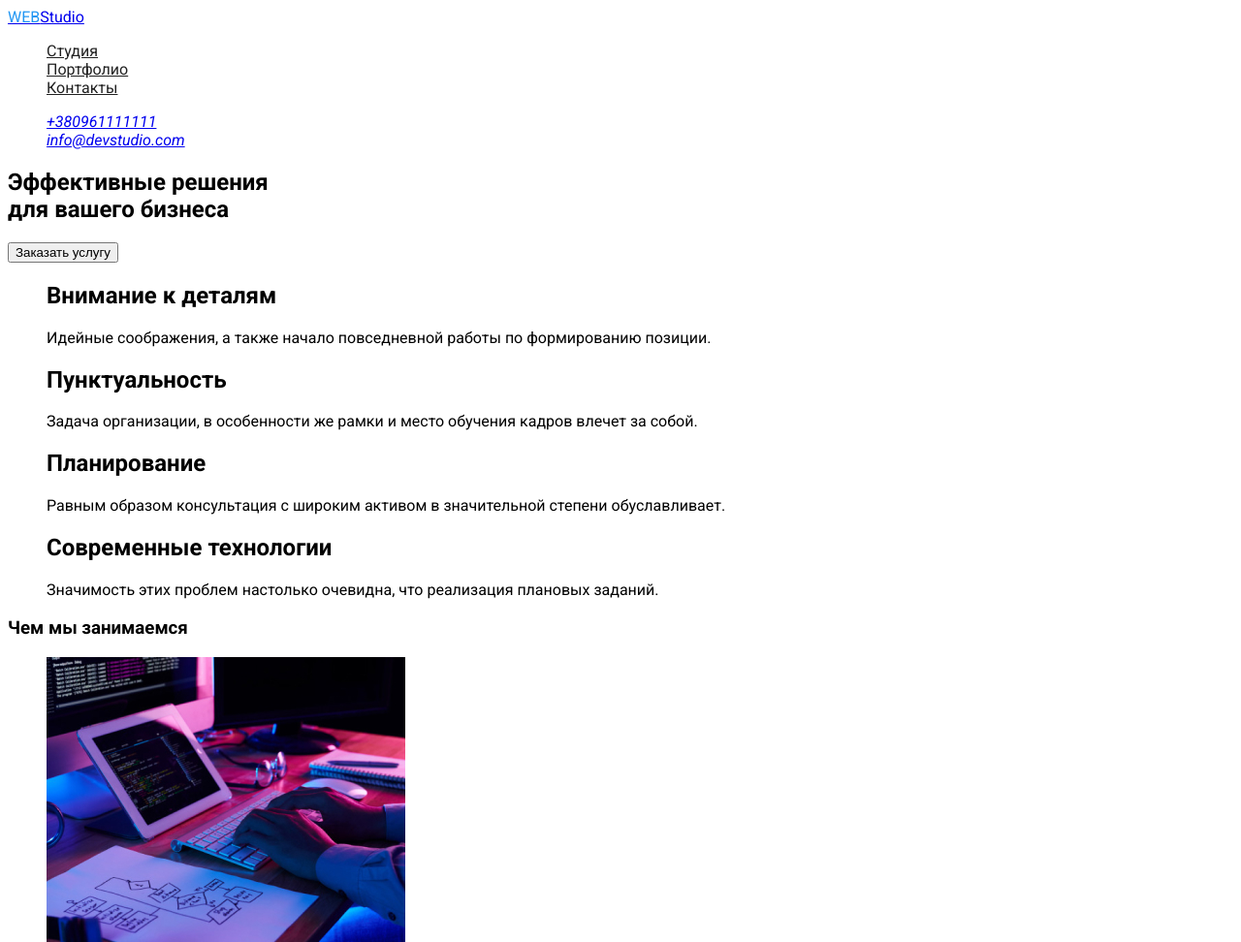
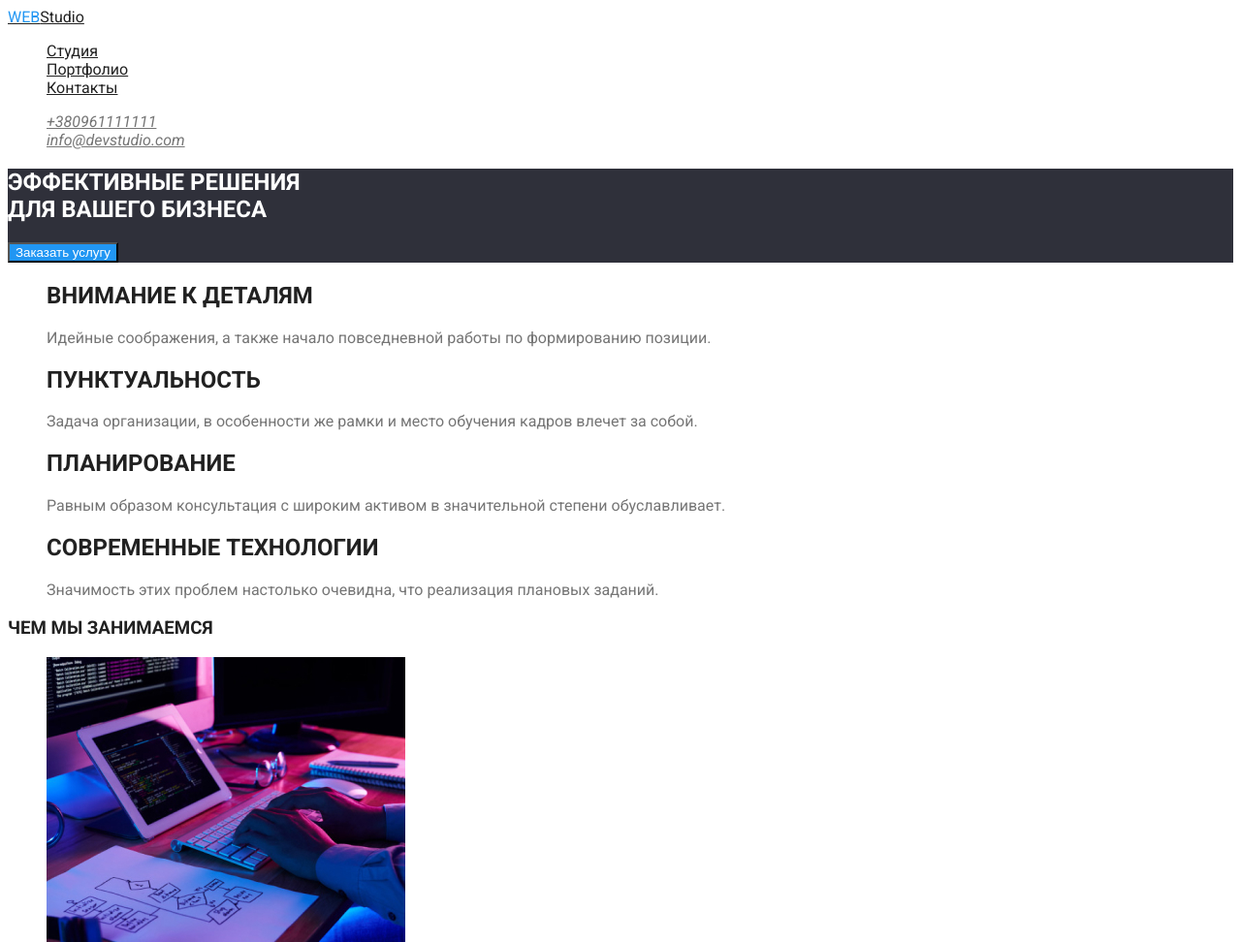
Before and after one commit to Arevik-90/goit-markup-hw-02, a plain HTML site: page index.html in a window 1280 px wide. Shown: the top 972 px of the page at 97% size. Drawn offline with Linux system fonts and the light colour scheme; a web font is replaced by a local one.

Commit message:
Цвет текста+фон
Все кроме ссылок в футере

```diff
--- a/css/style.css
+++ b/css/style.css
@@ -12,9 +12,64 @@ body{
 li {
     list-style: none;
 }
+.logo{
+    color: var(--tittle-text-color);
+}
 span {
     color: var(--accent-text-color)
 }
 .nav-link {
-    color:#212121;
+    color: var(--tittle-text-color)
 }
+.nav-link:hover {
+    color: var(--accent-text-color)
+}
+.nav-address {
+    color: #757575;
+}
+.nav-address:hover{
+    color: var(--accent-text-color)
+}
+/*/Hero*/
+.Feedback {
+    color: #FFFFFF;
+    background-color: var(--background-color);
+}
+button {
+    color: #FFFFFF;
+    background-color:var(--accent-text-color);
+}
+/*Hero*/
+/*Главная навигация*/
+h2{
+    color: var(--tittle-text-color);
+}
+.main-nav-paragraph {
+    color: var(--primary-text-color);
+}
+/*Главная навигация*/
+/* Чем мы занимаемся*/
+h3{
+    color: var(--tittle-text-color);
+}
+/* Чем мы занимаемся*/
+/* Наша команда*/
+h4{
+    color: var(--tittle-text-color)
+}
+/* Наша команда*/
+/* Футер*/
+footer{
+    background-color: var(--background-color);
+}
+.footer-logo {
+    color: #FFFFFF;
+}
+.footer-adress {
+color: #FFFFFF;
+}
+]
+.footer-link {
+color: var(--primary-text-color);
+}
+/* Футер*/
--- a/index.html
+++ b/index.html
@@ -14,7 +14,7 @@
 <body>
     <header>
         <nav class="nav">
-        <a href="#"> <span>WEB</span>Studio</a>
+        <a class="logo" href="#"> <span>WEB</span>Studio</a>
         <ul>
             <li><a class= "nav-link" href="#">Студия</a></li>
             <li><a class= "nav-link" href="#">Портфолио</a></li>
@@ -23,43 +23,43 @@
         </nav>
     <address>
         <ul>
-            <li><a href="tel:+380961111111">+380961111111 </a> <br/></li>
-            <li><a href="mailto:info@devstudio.com">info@devstudio.com </a></li>
+            <li><a class="nav-address" href="tel:+380961111111">+380961111111 </a> <br/></li>
+            <li><a class="nav-address" href="mailto:info@devstudio.com">info@devstudio.com </a></li>
         </ul>
     </address>
     </header>
         <!-- Hero -->
-        <section>
-            <h1>Эффективные решения <br>
-                для вашего бизнеса</h1>
+        <section class="Feedback">
+            <h1>ЭФФЕКТИВНЫЕ РЕШЕНИЯ <br>
+                ДЛЯ ВАШЕГО БИЗНЕСА</h1>
             <button type= "button">Заказать услугу</button>
         </section>
         <!-- /Hero -->
         <!-- Главная навигация -->
-        <section>
+        <section class="main-nav">
             <ul>
                 <li>
-                    <h2>Внимание к деталям</h2>
-                    <p>Идейные соображения, а также начало повседневной работы по формированию позиции.</p>
+                    <h2>ВНИМАНИЕ К ДЕТАЛЯМ</h2>
+                    <p class="main-nav-paragraph">Идейные соображения, а также начало повседневной работы по формированию позиции.</p>
                 </li>
                 <li>
-                    <h2>Пунктуальность</h2>
-                    <p>Задача организации, в особенности же рамки и место обучения кадров влечет за собой.</p>
+                    <h2>ПУНКТУАЛЬНОСТЬ</h2>
+                    <p class="main-nav-paragraph">Задача организации, в особенности же рамки и место обучения кадров влечет за собой.</p>
                 </li>
                 <li>
-                    <h2>Планирование</h2>
-                    <p>Равным образом консультация с широким активом в значительной степени обуславливает.</p>
+                    <h2>ПЛАНИРОВАНИЕ</h2>
+                    <p class="main-nav-paragraph">Равным образом консультация с широким активом в значительной степени обуславливает.</p>
                 </li>
                 <li>
-                    <h2>Современные технологии</h2>
-                    <p>Значимость этих проблем настолько очевидна, что реализация плановых заданий.</p>
+                    <h2>СОВРЕМЕННЫЕ ТЕХНОЛОГИИ</h2>
+                    <p class="main-nav-paragraph">Значимость этих проблем настолько очевидна, что реализация плановых заданий.</p>
                 </li>
             </ul>
         </section>
         <!-- /Главная навигация -->
         <!-- Чем мы занимаемся -->
         <section>
-            <h3>Чем мы занимаемся</h3>
+            <h3>ЧЕМ МЫ ЗАНИМАЕМСЯ</h3>
             <ul>
                 <li>
                     <img src="./images/box1.jpg" alt="чем занимаемся 1" width="370">
@@ -75,7 +75,7 @@
         <!-- Чем мы занимаемся -->
         <!-- Наша команда -->
         <section>
-            <h4>Команда</h4>
+            <h4>КОМАНДА</h4>
             <ul>
                 <li>
                     <img src="./images/teamcard1.jpg" alt="Игорь Демьяненко" width=270>
@@ -92,15 +92,17 @@
             </ul>
         </section>
         <!-- /Наша команда -->
+        <!--Футер> -->
 <footer>
-    <a href="#"> <span>WEB</span>Studio</a>
-    <address>
+    <a class="footer-logo" href="#"> <span>WEB</span>Studio</a>
+    <address class="footer-adress">
         г. Киев, пр-т Леси Украинки, д. 26, <br />
       </address>
       <address>
-        <a href="info@example.com">info@example.com</a> <br/>
-        <a href="tel:+380991111111">+380991111111</a>
+        <a class="footer-link" href="info@example.com">info@example.com</a> <br/>
+        <a class="footer-link" href="tel:+380991111111">+380991111111</a>
       </address>
 </footer>
+        <!--Футер> -->
 </body>
 </html>
```
